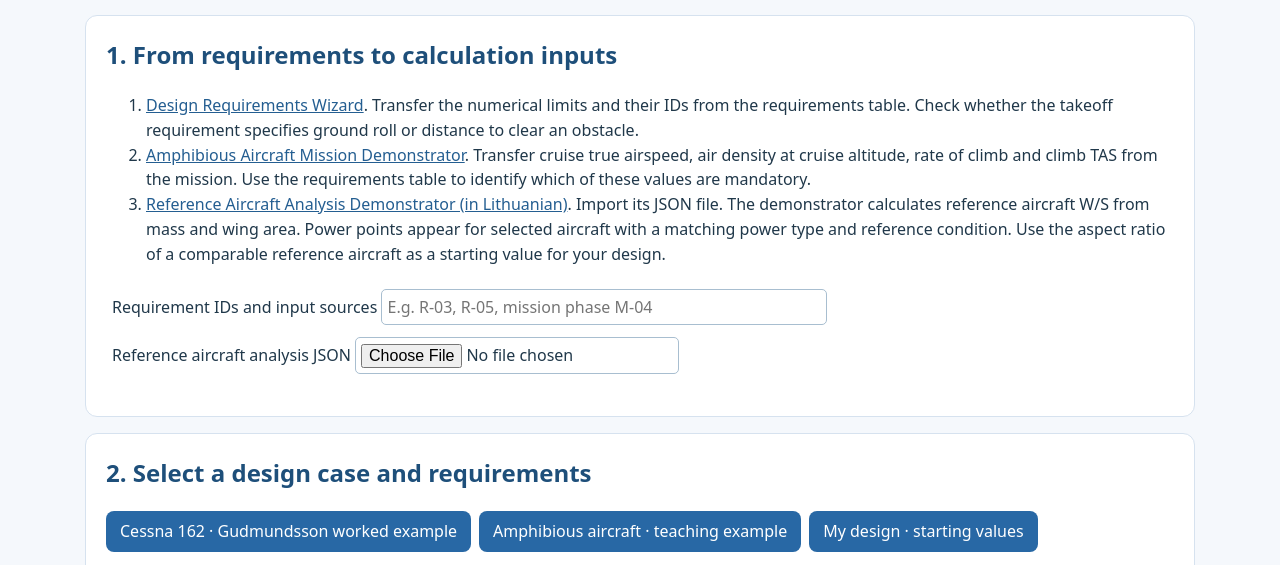
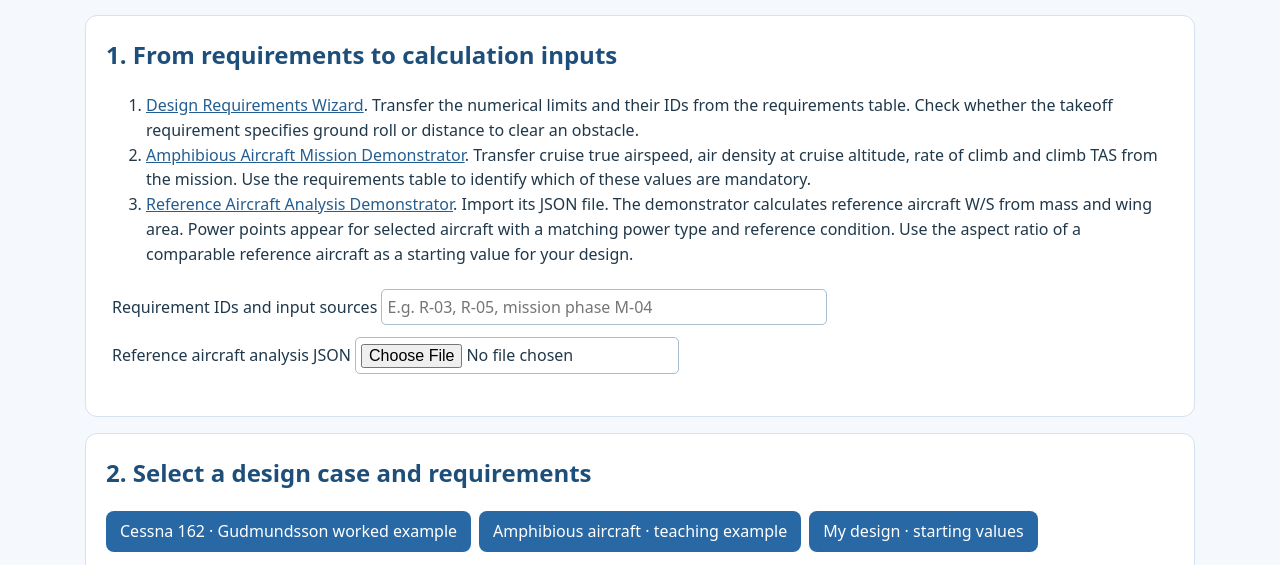
Before and after one commit to miseva0105-del/orlaivio-kursinis-projektas, a plain HTML site: page constraint-analysis-en/index.html in a window 1280 px wide. Shown: the part 175-740 px from the top of the page. Drawn offline with Linux system fonts and the light colour scheme.

Commit message:
Link English constraint analysis to English reference aircraft demonstrator

```diff
--- a/constraint-analysis-en/index.html
+++ b/constraint-analysis-en/index.html
@@ -4,7 +4,7 @@
 <section><h2>1. From requirements to calculation inputs</h2><ol>
 <li><a href="../en/">Design Requirements Wizard</a>. Transfer the numerical limits and their IDs from the requirements table. Check whether the takeoff requirement specifies ground roll or distance to clear an obstacle.</li>
 <li><a href="../amphibious-aircraft-en/">Amphibious Aircraft Mission Demonstrator</a>. Transfer cruise true airspeed, air density at cruise altitude, rate of climb and climb TAS from the mission. Use the requirements table to identify which of these values are mandatory.</li>
-<li><a href="../analogu-analize/" hreflang="lt">Reference Aircraft Analysis Demonstrator (in Lithuanian)</a>. Import its JSON file. The demonstrator calculates reference aircraft W/S from mass and wing area. Power points appear for selected aircraft with a matching power type and reference condition. Use the aspect ratio of a comparable reference aircraft as a starting value for your design.</li>
+<li><a href="../reference-aircraft-analysis-en/">Reference Aircraft Analysis Demonstrator</a>. Import its JSON file. The demonstrator calculates reference aircraft W/S from mass and wing area. Power points appear for selected aircraft with a matching power type and reference condition. Use the aspect ratio of a comparable reference aircraft as a starting value for your design.</li>
 </ol><label>Requirement IDs and input sources <input id="refs" size="42" placeholder="E.g. R-03, R-05, mission phase M-04"></label>
 <label>Reference aircraft analysis JSON <input id="analog-file" type="file" accept=".json,application/json"></label><p id="import-status" role="status"></p><div id="analog-rows"></div></section>
 <section><h2>2. Select a design case and requirements</h2><div class="tools"><button data-case="cessna">Cessna 162 · Gudmundsson worked example</button><button data-case="amphib">Amphibious aircraft · teaching example</button><button data-case="own">My design · starting values</button></div><p id="case-note"></p><details open><summary>How to read the constraint diagram</summary><p>Each point represents a combination of wing loading and power. At a fixed mass, moving to the right reduces wing area because S = W/(W/S). Each curve gives the minimum power needed to meet one requirement at a given wing loading. The feasible region lies above all power curves and to the left of the maximum wing loading. Compare feasible design points by wing area, power and margin.</p></details>
```
